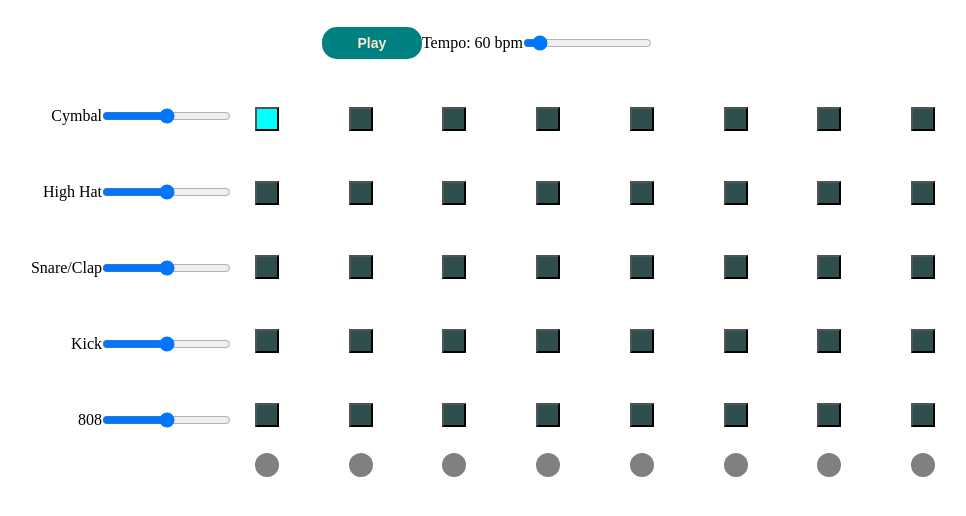
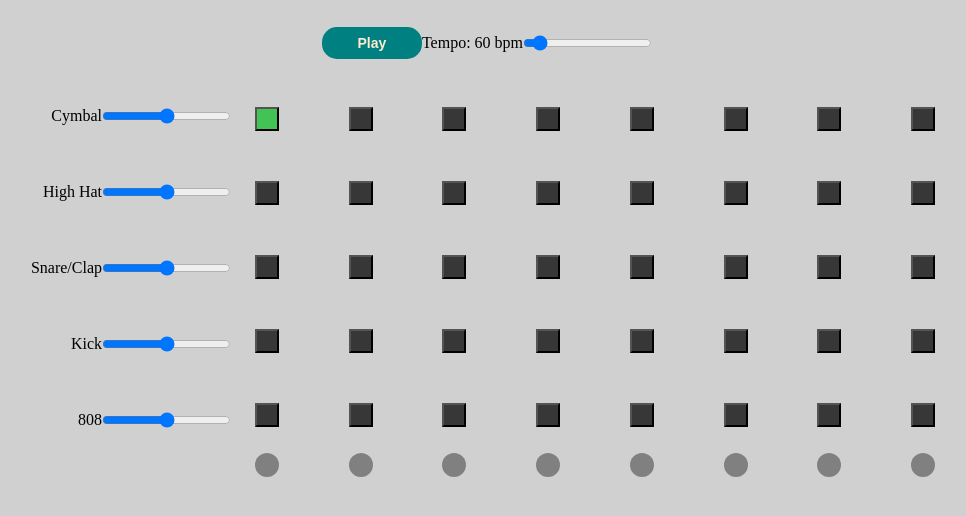
Before and after one commit to mikedubcurry/drummachine, a plain HTML site: page index.html in a window 1280 px wide. Both pictures are taken after a click on the button 420 px from the left and 225 px from the top of the page. Shown: the part 106-622 px from the top of the page, without its empty margins (153-1119 px from the left). Drawn offline with Linux system fonts and the light colour scheme; no server answers.

Commit message:
darken background color and change button colors

```diff
--- a/style.css
+++ b/style.css
@@ -1,3 +1,7 @@
+body {
+  background-color: #d0d0d0;
+}
+
 * {
   padding: 0;
   margin: 0;
@@ -86,12 +90,13 @@ li {
 .beat {
   width: 24px;
   height: 24px;
+  /* outline-color: #c342b2; */
 }
 
 .on {
-	background-color: aqua;
+  background-color: #42c354;
 }
 
 .off {
-	background-color: darkslategray;
+  background-color: #373737;
 }
```
Lines whose indentation alone changed are shown as unchanged.
